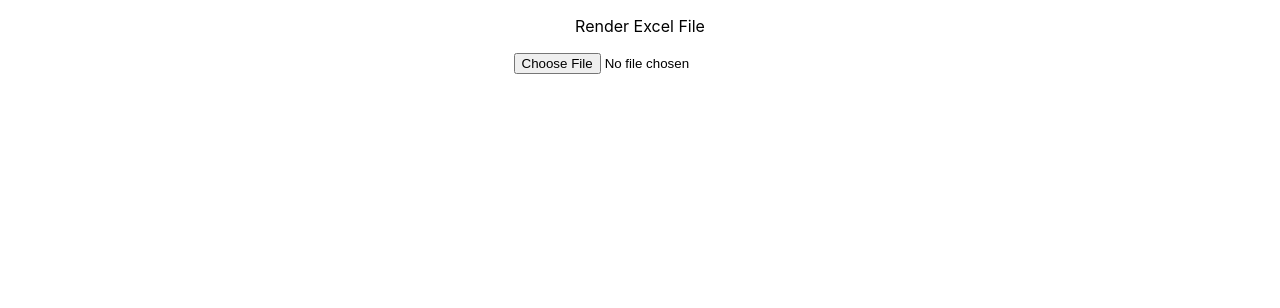
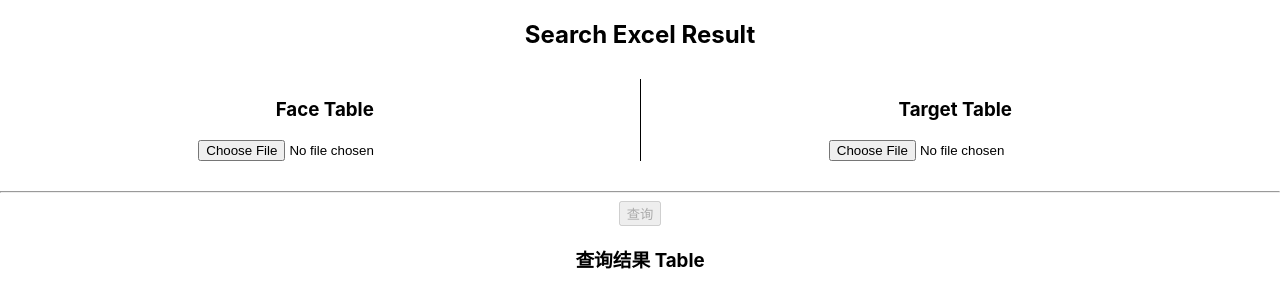
Before and after one commit to yueveron/create-react-app-ts_template, a React (Create React App) app: page / in a window 1280 px wide. Shown: the top 308 px of the page. Built offline with nearby package versions, Linux system fonts and the light colour scheme.

Commit message:
feat:excel html

```diff
--- a/src/pages/demo-excel/components/SheetExcel.tsx
+++ b/src/pages/demo-excel/components/SheetExcel.tsx
@@ -1,41 +1,113 @@
 import type { ReactElement } from 'react';
-import { useRef, useState } from 'react';
+import { useRef, useState, useEffect } from 'react';
 import { read, utils } from 'xlsx';
+import { getResultList } from '../utils';
+// import { mockMainList, mockTargetList } from '../mock';
 
-interface President {
-  Name: string;
-  Index: number;
-}
+// const mockResultList = getResultList(mockMainList, mockTargetList);
+const SheetJSReactHTML = (): ReactElement => {
+  const [disableBtnSearch, setDisableBtnSearch] = useState(true);
+  const [faceDataJson, setFaceDataJson] = useState(null);
+  const [targetDataJson, setTargetDataJson] = useState(null);
 
-const SheetJSReactHTML = (): ReactElement => {
-  /* the component state is an HTML string */
-  const [__html, setHtml] = useState('');
-  /* the ref is used in export */
-  const tbl = useRef(null);
+  const [faceDataHtml, setFaceDataHtml] = useState('');
+  const [targetDataHtml, setTargetDataHtml] = useState('');
+  const [resultDataHtml, setResultDataHtml] = useState('');
+
+  const tblFaceData = useRef(null);
+  const tblTargetData = useRef(null);
+  const tblResultData = useRef(null);
 
   const onUpload = (e: any) => {
-    if (typeof FileReader !== 'undefined') {
+    const fileType = e?.target?.id ?? '';
     const reader = new FileReader();
     reader.onload = (event) => {
       const result = event?.target?.result;
       if (result) {
         const wb = read(result, { type: 'binary' }); // parse the array buffer
         const ws = wb.Sheets[wb.SheetNames[0]]; // get the first worksheet
-          const data = utils.sheet_to_html(ws); // generate HTML
-          const oriData: President[] = utils.sheet_to_json<President>(ws); // generate objects
-          setHtml(data); // update state
-          console.debug('oriData:', oriData);
+        const jsonData = utils.sheet_to_json<any>(ws);
+        const htmlData = utils.sheet_to_html(ws);
+        cacheData(fileType, jsonData);
+        renderHtml(fileType, htmlData);
       }
     };
     reader.readAsBinaryString(e.target.files[0]);
+  };
+
+  const cacheData = (type: string, jsonData: any) => {
+    if (type === 'faceFile') setFaceDataJson(jsonData);
+    if (type === 'targetFile') setTargetDataJson(jsonData);
+  };
+
+  const renderHtml = (type: string, htmlData: any) => {
+    if (type === 'faceFile') setFaceDataHtml(htmlData);
+    if (type === 'targetFile') setTargetDataHtml(htmlData);
+    if (type === 'resultFile') setResultDataHtml(htmlData);
+  };
+
+  const handleSearch = () => {
+    console.debug('handleSearch:', faceDataJson, targetDataJson);
+    if (faceDataJson && targetDataJson) {
+      const resultList = getResultList(faceDataJson, targetDataJson);
+      console.debug('resultList:', resultList);
+      const resultSheet = utils.json_to_sheet(resultList);
+      const htmlData = utils.sheet_to_html(resultSheet);
+      renderHtml('resultFile', htmlData);
     }
   };
 
+  useEffect(() => {
+    if (faceDataJson && targetDataJson) {
+      setDisableBtnSearch(false);
+    }
+  }, [faceDataJson, targetDataJson]);
+
   return (
     <>
-      <input type="file" id="fileUpload" onChange={onUpload} />
+      <div
+        style={{
+          display: 'flex',
+          justifyContent: 'flex-start',
+          marginBottom: '20px',
+          padding: '10px',
+        }}
+      >
+        <div style={{ width: '50%', borderRight: '1px solid #000' }}>
+          <div>
+            <h3 style={{ textAlign: 'center' }}>Face Table</h3>
+            <input type="file" id="faceFile" onChange={onUpload} />
+            <div
+              ref={tblFaceData}
+              dangerouslySetInnerHTML={{ __html: faceDataHtml }}
+            />
+          </div>
+        </div>
+        <div style={{ width: '50%' }}>
+          <div>
+            <h3 style={{ textAlign: 'center' }}>Target Table</h3>
+            <input type="file" id="targetFile" onChange={onUpload} />
+            <div
+              ref={tblTargetData}
+              dangerouslySetInnerHTML={{ __html: targetDataHtml }}
+            />
+          </div>
+        </div>
+      </div>
+      <hr></hr>
 
-      <div ref={tbl} dangerouslySetInnerHTML={{ __html }} />
+      <div style={{ width: '100%' }}>
+        <div>
+          <button disabled={disableBtnSearch} onClick={handleSearch}>
+            查询
+          </button>
+          <h3 style={{ textAlign: 'center' }}>查询结果 Table</h3>
+          <div
+            ref={tblResultData}
+            dangerouslySetInnerHTML={{ __html: resultDataHtml }}
+          />
+        </div>
+      </div>
     </>
   );
 };
--- a/src/pages/demo-excel/index.tsx
+++ b/src/pages/demo-excel/index.tsx
@@ -1,46 +1,10 @@
 import type { ReactElement } from 'react';
 import SheetExcel from './components/SheetExcel';
-import { mainList, targetList } from './utils';
-const isBetweenTime = (
-  checkTime: string,
-  enterTime: string,
-  leaveTime: string
-): boolean => {
-  const dateCheckTime = new Date(checkTime).getTime();
-  const dateEnterTime = new Date(enterTime).getTime();
-  const dateLeaveTime = new Date(leaveTime).getTime();
-  return dateCheckTime >= dateEnterTime && dateCheckTime <= dateLeaveTime;
-};
-
-const getPersonCheckResult = (checkItem: any): any => {
-  const searchName = checkItem.name;
-  const infoList = targetList.filter((elem) => {
-    const strNames = `${elem.jinKeList}、${elem.otherList}`;
-    return strNames.includes(searchName);
-  });
-  let isValid = false;
-  for (const elem of infoList) {
-    isValid = isBetweenTime(checkItem.time, elem.enterTime, elem.leaveTime);
-    if (isValid) break;
-  }
-  const resultItem = { ...checkItem, isValid };
-  return resultItem;
-};
-
-const testUtils = () => {
-  const processList = mainList.map((elem) => {
-    const personResult = getPersonCheckResult(elem);
-    return personResult;
-  });
-  console.debug('processList:', processList);
-};
-
-testUtils();
 
 const UseExcelDemo = (): ReactElement => {
   return (
     <>
-      <p>Render Excel File</p>
+      <h2>Search Excel Result</h2>
       <SheetExcel />
     </>
   );
--- /dev/null
+++ b/src/pages/demo-excel/mock.ts
@@ -0,0 +1,46 @@
+export const mockMainList = [
+  {
+    id: 1,
+    name: '江郁滨',
+    time: '2024-04-25 23:05:22',
+  },
+  {
+    id: 2,
+    name: '张进平',
+    time: '2024-04-25 22:01:13',
+  },
+  {
+    id: 3,
+    name: '江郁滨',
+    time: '2024-04-25 23:38:13',
+  },
+  {
+    id: 4,
+    name: '李明',
+    time: '2024-04-26 22:00:00',
+  },
+];
+
+export const mockTargetList = [
+  {
+    id: 'YC-1',
+    enterTime: '2024-04-25 23:05:10',
+    leaveTime: '2024-04-25 23:10:00',
+    jinKeList: '张进平、江郁滨',
+    otherList: '李明',
+  },
+  {
+    id: 'YC-2',
+    enterTime: '2024-04-26 21:00:00',
+    leaveTime: '2024-04-27 06:00:00',
+    jinKeList: '吴宇昊、麦松涛',
+    otherList: '李明',
+  },
+  {
+    id: 'YC-3',
+    enterTime: '2024-04-26 21:00:00',
+    leaveTime: '2024-04-27 06:00:00',
+    jinKeList: '江郁滨',
+    otherList: '李明',
+  },
+];
--- a/src/pages/demo-excel/utils.ts
+++ b/src/pages/demo-excel/utils.ts
@@ -1,46 +1,36 @@
-export const mainList = [
-  {
-    id: 1,
-    name: '江郁滨',
-    time: '2024-04-25 23:05:22',
-  },
-  {
-    id: 2,
-    name: '张进平',
-    time: '2024-04-25 22:01:13',
-  },
-  {
-    id: 3,
-    name: '江郁滨',
-    time: '2024-04-25 23:38:13',
-  },
-  {
-    id: 4,
-    name: '李明',
-    time: '2024-04-26 22:00:00',
-  },
-];
+const isBetweenTime = (
+  checkTime: string,
+  enterTime: string,
+  leaveTime: string
+): boolean => {
+  const dateCheckTime = new Date(checkTime).getTime();
+  const dateEnterTime = new Date(enterTime).getTime();
+  const dateLeaveTime = new Date(leaveTime).getTime();
+  return dateCheckTime >= dateEnterTime && dateCheckTime <= dateLeaveTime;
+};
 
-export const targetList = [
-  {
-    id: '1',
-    enterTime: '2024-04-25 23:05:10',
-    leaveTime: '2024-04-25 23:10:00',
-    jinKeList: '张进平、江郁滨',
-    otherList: '李明',
-  },
-  {
-    id: '2',
-    enterTime: '2024-04-26 21:00:00',
-    leaveTime: '2024-04-27 06:00:00',
-    jinKeList: '吴宇昊、麦松涛',
-    otherList: '李明',
-  },
-  {
-    id: '3',
-    enterTime: '2024-04-26 21:00:00',
-    leaveTime: '2024-04-27 06:00:00',
-    jinKeList: '江郁滨',
-    otherList: '李明',
-  },
-];
+const getPersonCheckResult = (checkItem: any, targetList: any[]): any => {
+  const searchName = checkItem.name;
+  const infoList = targetList.filter((elem) => {
+    const strNames = `${elem.jinKeList}、${elem.otherList}`;
+    return strNames.includes(searchName);
+  });
+  let isValid = false;
+  let validElem = null;
+  for (const elem of infoList) {
+    isValid = isBetweenTime(checkItem.time, elem.enterTime, elem.leaveTime);
+    validElem = elem;
+    if (isValid) break;
+  }
+  const targetId = isValid ? validElem?.id : '-';
+  const resultItem = { ...checkItem, isValid, workId: targetId };
+  return resultItem;
+};
+
+export const getResultList = (checkList: any[], targetList: any[]): any[] => {
+  const processList = checkList.map((elem) => {
+    const personResult = getPersonCheckResult(elem, targetList);
+    return personResult;
+  });
+  return processList;
+};
```
Lines whose indentation alone changed are shown as unchanged.
